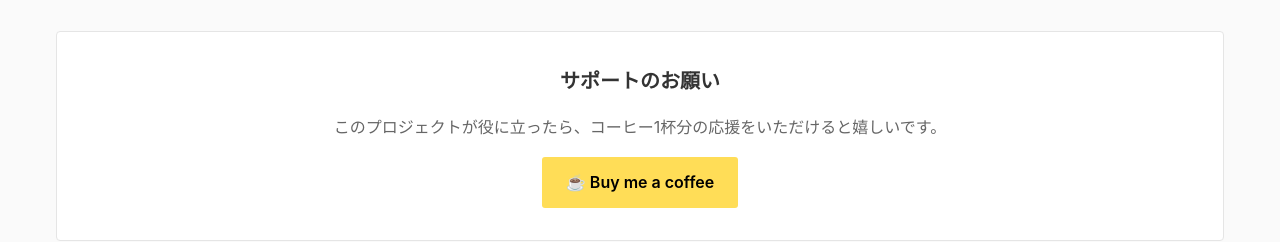
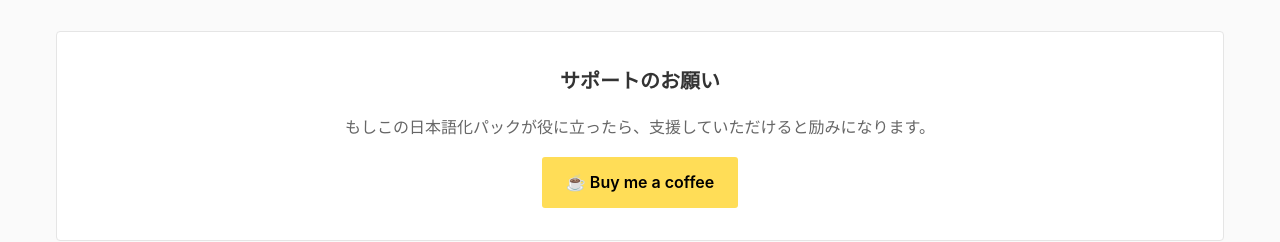
Before and after one commit to ykpiece/minecraft-ja-packs, a website: page index.html in a window 1280 px wide. Shown: the part 2384-2626 px from the top of the page. Drawn offline with Linux system fonts and the light colour scheme.

Commit message:
文章の微修正

```diff
--- a/index.html
+++ b/index.html
@@ -487,7 +487,7 @@
         <!-- 寄付セクション -->
         <div class="section" style="text-align: center;">
             <h2>サポートのお願い</h2>
-            <p>このプロジェクトが役に立ったら、コーヒー1杯分の応援をいただけると嬉しいです。</p>
+            <p>もしこの日本語化パックが役に立ったら、支援していただけると励みになります。</p>
             <a href="https://buymeacoffee.com/piece" target="_blank" rel="noopener noreferrer" class="donate-btn">
                 ☕ Buy me a coffee
             </a>
```
